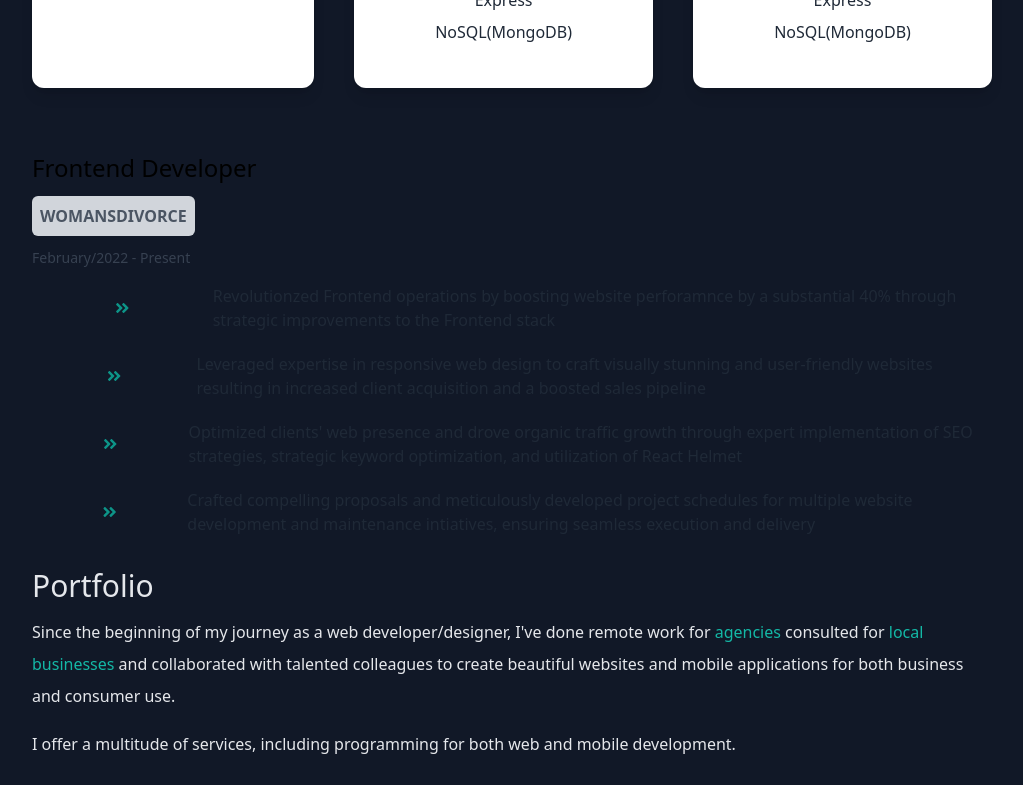
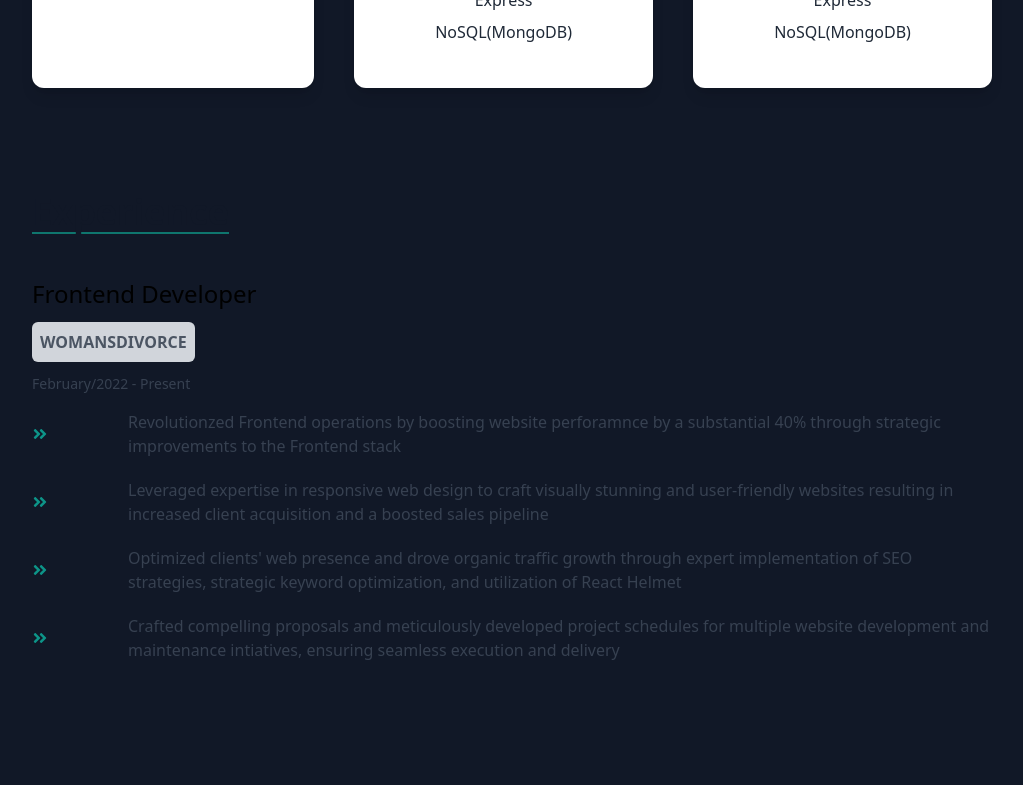
Before and after one commit to Jscorz/Portfolio-React-Tailwind, a Next.js app: page / in a window 1280 px wide. Shown: the part 1920-2705 px from the top of the page, without its empty margins (128-1151 px from the left). Built offline with nearby package versions, Linux system fonts and the light colour scheme.

Commit message:
added experience title for section title and am considering using the same style for other section titles to have matching headers/ also changed bullet points for job to be grid-cols-10 instead of flex

```diff
--- a/components/Experience.js
+++ b/components/Experience.js
@@ -3,7 +3,12 @@ import { FaAngleDoubleRight, FaLongArrowAltRight } from "react-icons/fa";
 
 const Experience = () => {
 	return (
-		<section className='flex flex-col space-y-3 py-6'>
+		<section className='flex flex-col space-y-3 pt-8 pb-28'>
+			<div className='flex items-center py-8'>
+				<h1 className='text-gray-900 text-4xl font-bold border-b-2 border-b-teal-700'>
+					Experience
+				</h1>
+			</div>
 			<h1 className='text-2xl'>Frontend Developer</h1>
 			<div>
 				<button className='bg-gray-300 text-gray-600 font-bold p-2 rounded-md'>
@@ -11,32 +16,32 @@ const Experience = () => {
 				</button>
 			</div>
 			<p className='text-gray-700 text-sm'>February/2022 - Present</p>
-			<div className='flex items-center text-gray-800 py-1'>
-				<FaAngleDoubleRight className='w-1/4 px-4 text-teal-600'></FaAngleDoubleRight>
-				<p>
+			<div className='grid grid-cols-10 items-center text-gray-800 py-1'>
+				<FaAngleDoubleRight className='text-teal-600 col-start-1 col-span-1'></FaAngleDoubleRight>
+				<p className='col-span-9 text-gray-700'>
 					Revolutionzed Frontend operations by boosting website perforamnce by a
 					substantial 40% through strategic improvements to the Frontend stack
 				</p>
 			</div>
-			<div className='flex items-center text-gray-800 py-1'>
-				<FaAngleDoubleRight className='w-1/4 px-4 text-teal-600'></FaAngleDoubleRight>
-				<p>
+			<div className='grid grid-cols-10 items-center text-gray-800 py-1'>
+				<FaAngleDoubleRight className='text-teal-600 col-start-1 col-span-1'></FaAngleDoubleRight>
+				<p className='col-span-9 text-gray-700'>
 					Leveraged expertise in responsive web design to craft visually stunning and
 					user-friendly websites resulting in increased client acquisition and a boosted
 					sales pipeline
 				</p>
 			</div>
-			<div className='flex items-center text-gray-800 py-1'>
-				<FaAngleDoubleRight className='w-1/4 px-4 text-teal-600'></FaAngleDoubleRight>
-				<p>
+			<div className='grid grid-cols-10 items-center text-gray-800 py-1'>
+				<FaAngleDoubleRight className='text-teal-600 col-start-1 col-span-1'></FaAngleDoubleRight>
+				<p className='col-span-9 text-gray-700'>
 					Optimized clients' web presence and drove organic traffic growth through expert
 					implementation of SEO strategies, strategic keyword optimization, and
 					utilization of React Helmet
 				</p>
 			</div>
-			<div className='flex items-center text-gray-800 py-1'>
-				<FaAngleDoubleRight className='w-1/4 px-4 text-teal-600'></FaAngleDoubleRight>
-				<p>
+			<div className='grid grid-cols-10 items-center text-gray-800 py-1'>
+				<FaAngleDoubleRight className='text-teal-600 col-start-1 col-span-1'></FaAngleDoubleRight>
+				<p className='col-span-9 text-gray-700'>
 					Crafted compelling proposals and meticulously developed project schedules for
 					multiple website development and maintenance intiatives, ensuring seamless
 					execution and delivery
```
